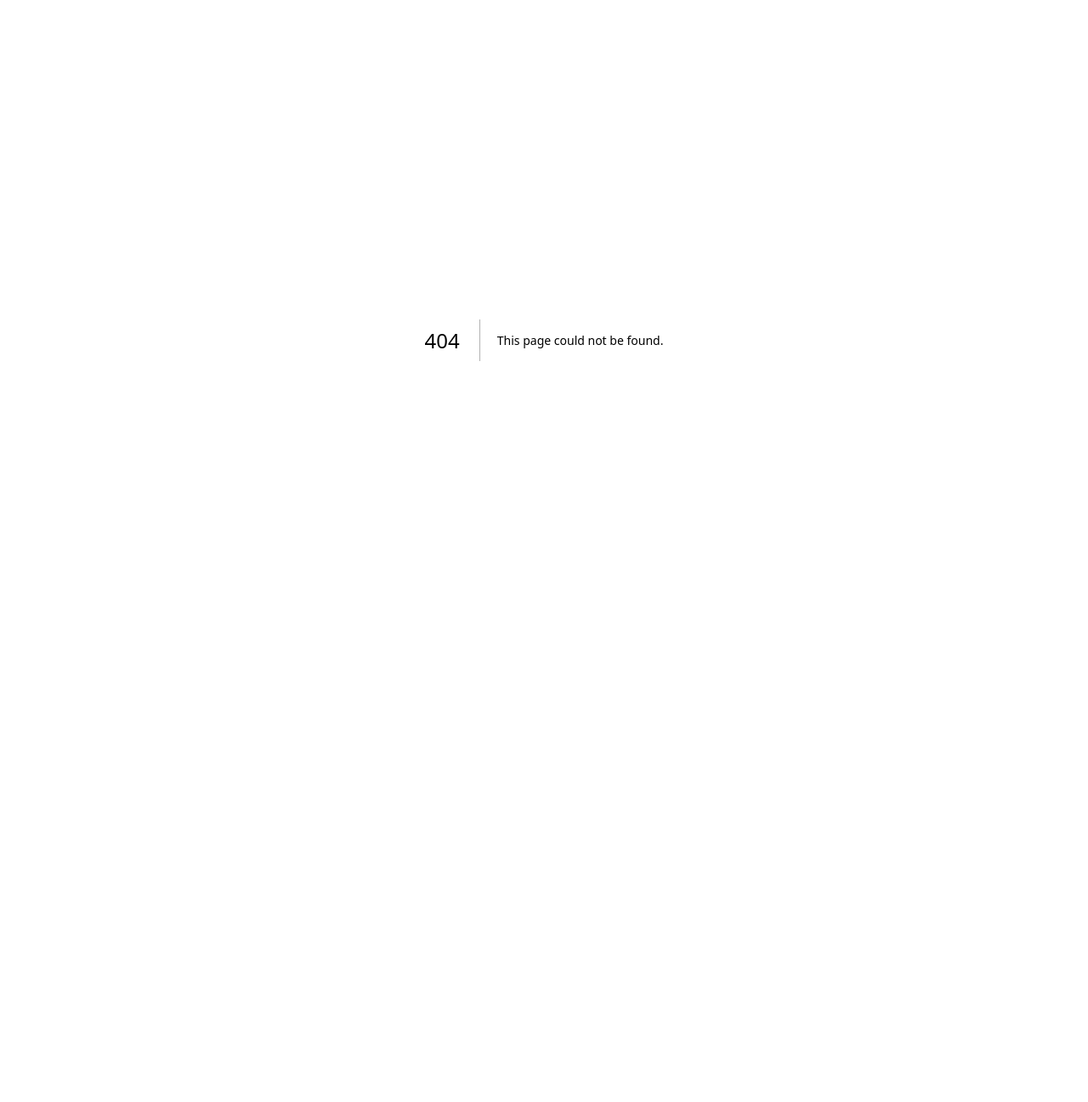
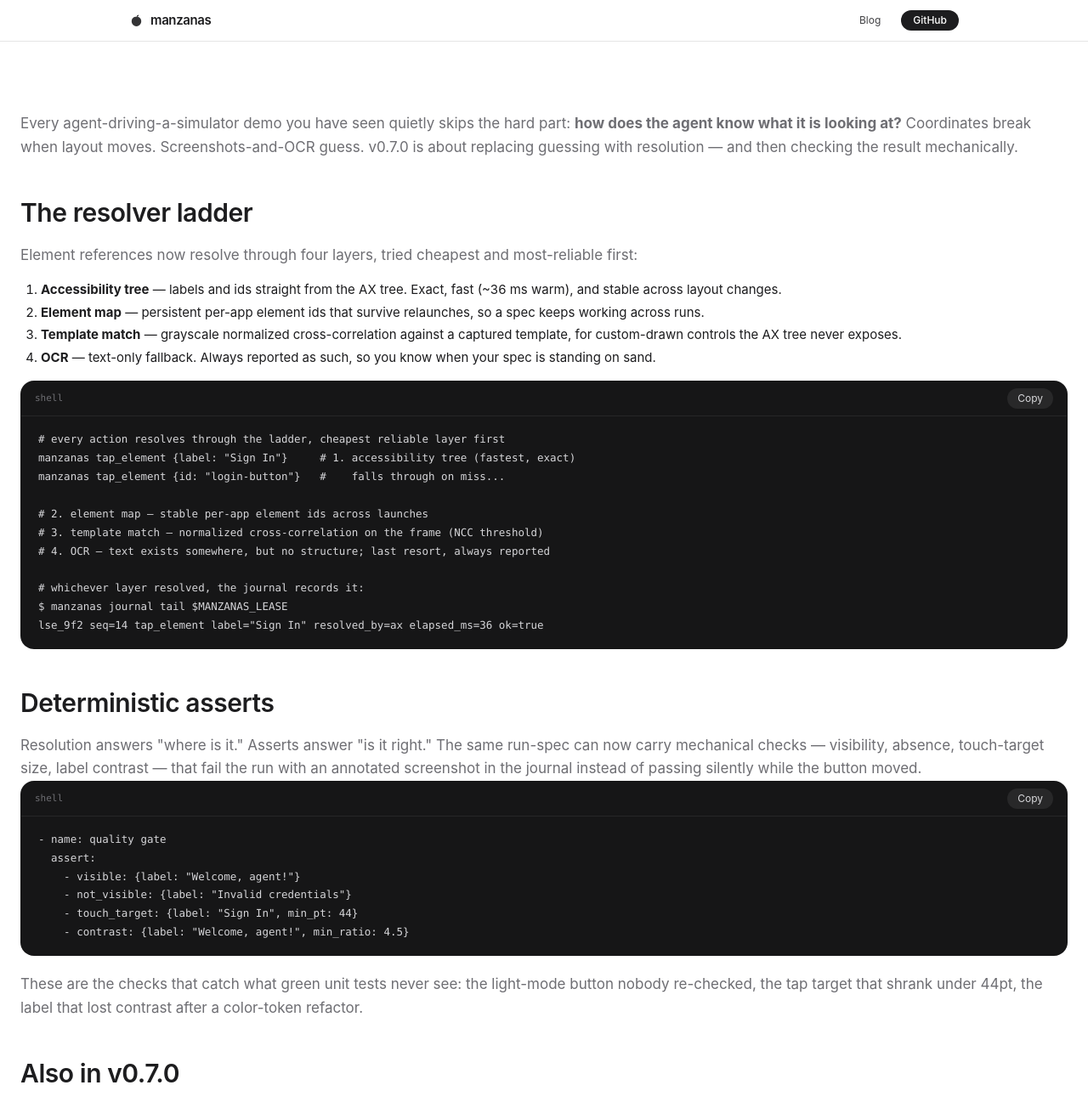
Before and after one commit to BariBariGood/manzanas, a Next.js app in the folder site/: page /blog/v0-7-0-agent-eyes-resolver-ladder in a window 1280 px wide. Before the commit this address had no page. Shown: the top 1297 px of the page at 85% size. Before the commit the page ends 800 px from the top, so only its background shows below. Built offline with nearby package versions, Linux system fonts and the light colour scheme.

Commit message:
site: v0.7.0 refresh — npx-first hero/quickstart, resolver-ladder blog post

```diff
--- a/site/app/blog/page.tsx
+++ b/site/app/blog/page.tsx
@@ -7,6 +7,13 @@
   teaser: string;
   fieldNote?: boolean;
 }[] = [
+  {
+    slug: "v0-7-0-agent-eyes-resolver-ladder",
+    date: "August 23, 2026",
+    title: "v0.7.0: teaching the agent to see",
+    teaser:
+      "Element references now resolve through a four-layer ladder — accessibility tree, element map, template/NCC match, OCR last — and run-specs can carry deterministic asserts (visibility, touch targets, contrast) that fail loudly with annotated evidence instead of passing silently.",
+  },
   {
     slug: "v0-5-0-one-call-runs",
     date: "August 11, 2026",
--- /dev/null
+++ b/site/app/blog/v0-7-0-agent-eyes-resolver-ladder/page.tsx
@@ -0,0 +1,119 @@
+import type { Metadata } from "next";
+import { H2, P } from "../../../components/BlogKit";
+import CopyBlock from "../../../components/CopyBlock";
+
+export const metadata: Metadata = {
+  title:
+    "manzanas v0.7.0: teaching the agent to see — manzanas blog",
+  description:
+    "v0.7.0 ships the resolver ladder — accessibility first, then element map, template/NCC image match, and OCR as the last resort — plus deterministic UI asserts, a doctor command, and a one-command setup path via npx.",
+};
+
+const RESOLVER = `# every action resolves through the ladder, cheapest reliable layer first
+manzanas tap_element {label: "Sign In"}     # 1. accessibility tree (fastest, exact)
+manzanas tap_element {id: "login-button"}   #    falls through on miss...
+
+# 2. element map — stable per-app element ids across launches
+# 3. template match — normalized cross-correlation on the frame (NCC threshold)
+# 4. OCR — text exists somewhere, but no structure; last resort, always reported
+
+# whichever layer resolved, the journal records it:
+$ manzanas journal tail $MANZANAS_LEASE
+lse_9f2 seq=14 tap_element label="Sign In" resolved_by=ax elapsed_ms=36 ok=true`;
+
+const ASSERT = `- name: quality gate
+  assert:
+    - visible: {label: "Welcome, agent!"}
+    - not_visible: {label: "Invalid credentials"}
+    - touch_target: {label: "Sign In", min_pt: 44}
+    - contrast: {label: "Welcome, agent!", min_ratio: 4.5}`;
+
+export default function Post() {
+  return (
+    <article className="prose mx-auto px-6 py-16">
+      <P>
+        Every agent-driving-a-simulator demo you have seen quietly skips the
+        hard part: <strong>how does the agent know what it is looking at?</strong>{" "}
+        Coordinates break when layout moves. Screenshots-and-OCR guess. v0.7.0
+        is about replacing guessing with resolution — and then checking the
+        result mechanically.
+      </P>
+
+      <H2>The resolver ladder</H2>
+      <P>
+        Element references now resolve through four layers, tried cheapest and
+        most-reliable first:
+      </P>
+      <ol className="my-4 list-decimal space-y-1 pl-6 text-[15px]">
+        <li>
+          <strong>Accessibility tree</strong> — labels and ids straight from
+          the AX tree. Exact, fast (~36 ms warm), and stable across layout
+          changes.
+        </li>
+        <li>
+          <strong>Element map</strong> — persistent per-app element ids that
+          survive relaunches, so a spec keeps working across runs.
+        </li>
+        <li>
+          <strong>Template match</strong> — grayscale normalized
+          cross-correlation against a captured template, for custom-drawn
+          controls the AX tree never exposes.
+        </li>
+        <li>
+          <strong>OCR</strong> — text-only fallback. Always reported as such,
+          so you know when your spec is standing on sand.
+        </li>
+      </ol>
+      <CopyBlock code={RESOLVER} />
+
+      <H2>Deterministic asserts</H2>
+      <P>
+        Resolution answers &quot;where is it.&quot; Asserts answer &quot;is it
+        right.&quot; The same run-spec can now carry mechanical checks —
+        visibility, absence, touch-target size, label contrast — that fail the
+        run with an annotated screenshot in the journal instead of passing
+        silently while the button moved.
+      </P>
+      <CopyBlock code={ASSERT} />
+      <P>
+        These are the checks that catch what green unit tests never see: the
+        light-mode button nobody re-checked, the tap target that shrank under
+        44pt, the label that lost contrast after a color-token refactor.
+      </P>
+
+      <H2>Also in v0.7.0</H2>
+      <ul className="my-4 list-disc space-y-1 pl-6 text-[15px]">
+        <li>
+          <code>manzanas doctor</code> — one-shot setup diagnosis where every
+          failure names its fix.
+        </li>
+        <li>
+          <code>npx manzanasd-client@latest doctor</code> — the whole install
+          collapsed to one line; the npm wrapper fetches the right binary for
+          your platform and proxies everything.
+        </li>
+        <li>
+          Setup wizard, wait-for-pixel-stability, scroll gestures with
+          momentum, and mirrord capture/input hardening across three macOS
+          capture backends.
+        </li>
+      </ul>
+
+      <H2>Get it</H2>
+      <P>
+        Everything above is in the released v0.7.0 binaries, the homebrew tap,
+        and npm today.
+      </P>
+      <CopyBlock
+        code={`npx manzanasd-client@latest doctor`}
+      />
+      <P>
+        Full changelog on the{" "}
+        <a className="underline" href="https://github.com/BariBariGood/manzanas/releases/tag/v0.7.0">
+          v0.7.0 release
+        </a>
+        .
+      </P>
+    </article>
+  );
+}
--- a/site/components/Hero.tsx
+++ b/site/components/Hero.tsx
@@ -9,7 +9,7 @@
 } from "framer-motion";
 
 const INSTALL_CMD =
-  "brew tap baribarigood/tap https://github.com/BariBariGood/homebrew-tap && brew trust baribarigood/tap && brew install manzanasd";
+  "npx manzanasd-client@latest doctor";
 const FILM_URL =
   "https://github.com/user-attachments/assets/deb577d0-1123-4a89-90d8-8d9c7684a3cf";
 
--- a/site/components/Quickstart.tsx
+++ b/site/components/Quickstart.tsx
@@ -4,10 +4,13 @@
 const steps = [
   {
     n: "01",
-    title: "Build and run the daemon",
-    body: "Install from the tap (or make build) and run it on a Mac — or anywhere with a mock fleet.",
+    title: "Install and run the daemon",
+    body: "One line with npm (or brew). Run it on a Mac — or anywhere with a mock fleet.",
     label: "install & run",
-    code: `brew tap baribarigood/tap \\
+    code: `npx manzanasd-client@latest doctor   # binary + setup diagnosis in one shot
+
+# or homebrew:
+brew tap baribarigood/tap \\
   https://github.com/BariBariGood/homebrew-tap
 brew trust baribarigood/tap
 brew install manzanasd
```
